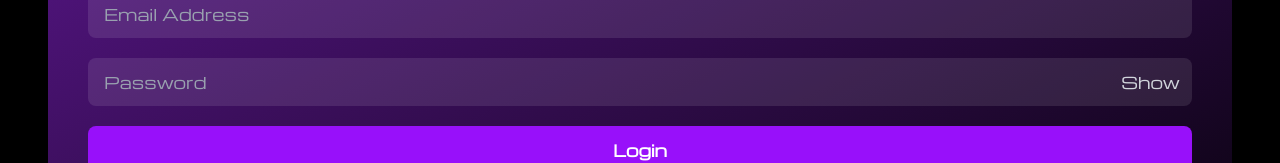
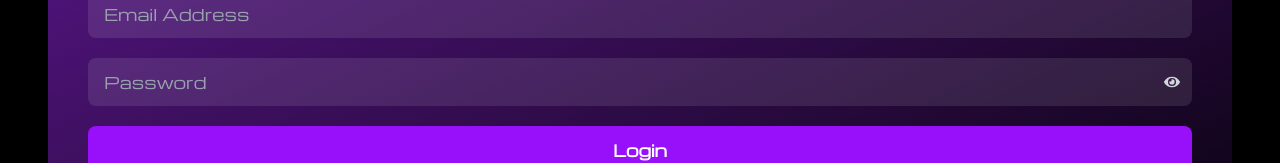
Before and after one commit to Kush-67598/skillnest, a Next.js app: page /auth/login in a window 1280 px wide. Shown: the part 301-464 px from the top of the page. Built offline with nearby package versions, Linux system fonts and the light colour scheme; no server answers.

Commit message:
Update AuthForm.js

```diff
--- a/Components/AuthForm.js
+++ b/Components/AuthForm.js
@@ -2,6 +2,7 @@
 
 import Link from "next/link";
 import { useRouter } from "next/navigation";
+import { FaEye, FaEyeSlash } from "react-icons/fa";
 import Script from "next/script";
 import { useEffect, useState } from "react";
 import { ToastContainer, toast } from "react-toastify";
@@ -134,7 +135,7 @@ export default function AuthForm({ type }) {
                   onClick={() => setShowPassword((prev) => !prev)}
                   className="absolute right-3 top-1/2 -translate-y-1/2 text-gray-300"
                 >
-                  {showPassword ? "Hide" : "Show"}
+                  {showPassword ? <FaEyeSlash /> : <FaEye />}{" "}
                 </button>
               </div>
 
```
